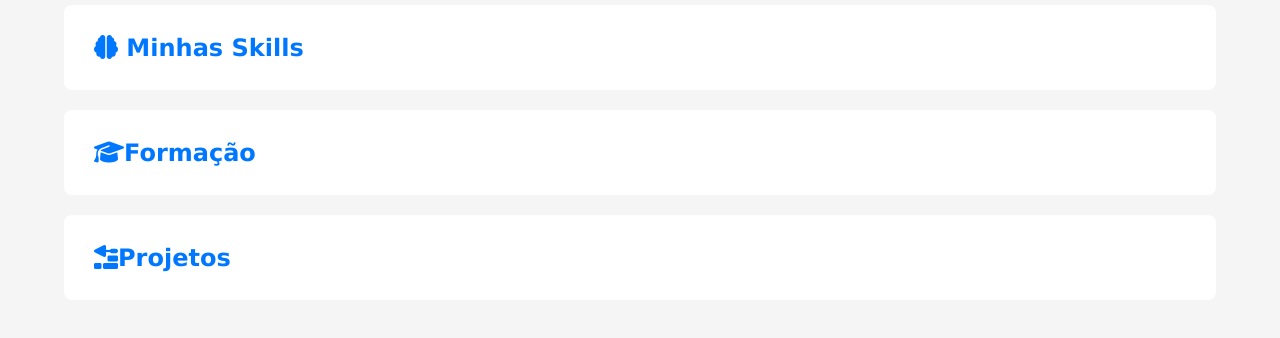
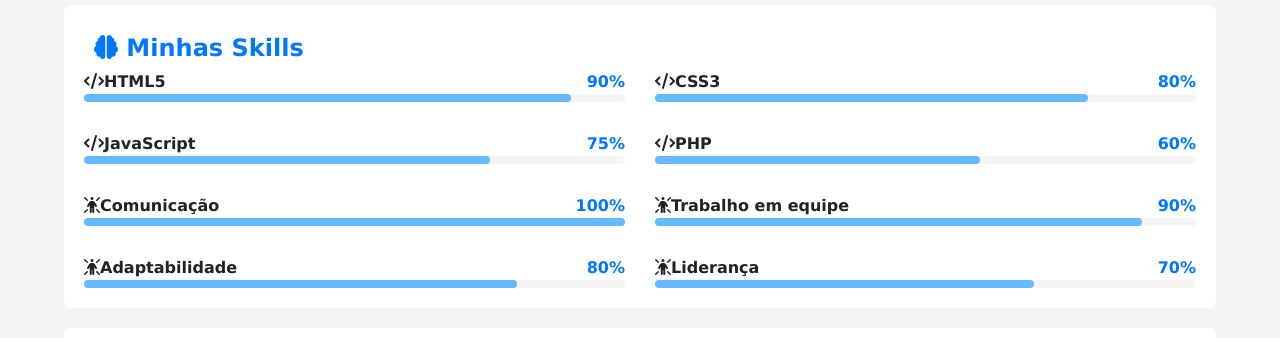
Before and after one commit to CAFE2l/portfolio_guanabara, a React (Vite) app: page / in a window 1280 px wide. Shown: the part 1216-1554 px from the top of the page. Built offline with nearby package versions, Linux system fonts and the light colour scheme.

Commit message:
skills criadas

```diff
--- a/src/App.css
+++ b/src/App.css
@@ -140,3 +140,48 @@ article h2{
   color: var(--destaque);
   margin: 10px;
 }
+
+
+.skill-container{
+  display: grid;
+  grid-template-columns:1fr;
+  gap: 30px;
+}
+
+.skill-container .info{
+  display: flex;
+  justify-content: space-between;
+  align-items: center;
+}
+
+.skill-container .nome{
+  font-weight: bold;
+  color: var(--texto);
+}
+
+.skill-container .porcent{
+  font-weight: bold;
+  color: var(--destaque);
+}
+
+.skill-container .barra{
+  width: 100%;
+  height: 8px;
+  background-color: var(--fundo-principal);
+  border-radius: 4px;
+}
+
+
+.skill-container .progresso {
+  height: 100%;
+  background-color: var(--destaque-inverso);
+  border-radius: 4px;
+}
+
+@media screen and (min-width: 768px){
+  .skill-container{
+    grid-template-columns: 1fr 1fr;
+  }
+
+
+}
--- a/src/App.tsx
+++ b/src/App.tsx
@@ -85,6 +85,149 @@ function App() {
             </article>
             <article id="skills">
                 <h2><i className="fa-solid fa-brain"></i> Minhas Skills</h2>
+                <div className="skill-container">
+
+                  <div className="item">
+                      <div className="info">
+                          <span className="nome">
+                                <i className="fa-solid fa-code"></i>HTML5
+                          </span>
+                          <span className="porcent">
+                                90%
+                          </span>
+                      </div>
+
+                      <div className="barra">
+                          <div className="progresso" style={{ width: '90%',}}>
+
+                          </div>
+                      </div>
+                  </div>
+
+
+                 <div className="item">
+                      <div className="info">
+                          <span className="nome">
+                                <i className="fa-solid fa-code"></i>CSS3
+                          </span>
+                          <span className="porcent">
+                                80%
+                          </span>
+                      </div>
+
+                      <div className="barra">
+                          <div className="progresso" style={{ width: '80%',}}>
+
+                          </div>
+                      </div>
+                  </div>
+
+                   <div className="item">
+                      <div className="info">
+                          <span className="nome">
+                                <i className="fa-solid fa-code"></i>JavaScript
+                          </span>
+                          <span className="porcent">
+                                75%
+                          </span>
+                      </div>
+
+                      <div className="barra">
+                          <div className="progresso" style={{ width: '75%',}}>
+
+                          </div>
+                      </div>
+                  </div>
+
+
+                   <div className="item">
+                      <div className="info">
+                          <span className="nome">
+                                <i className="fa-solid fa-code"></i>PHP
+                          </span>
+                          <span className="porcent">
+                                60%
+                          </span>
+                      </div>
+
+                      <div className="barra">
+                          <div className="progresso" style={{ width: '60%',}}>
+
+                          </div>
+                      </div>
+                  </div>
+
+
+
+                   <div className="item">
+                      <div className="info">
+                          <span className="nome">
+                                <i className="fa-solid fa-person-rays"></i>Comunicação
+                          </span>
+                          <span className="porcent">
+                                100%
+                          </span>
+                      </div>
+
+                      <div className="barra">
+                          <div className="progresso" style={{ width: '100%',}}>
+
+                          </div>
+                      </div>
+                  </div>
+
+                  <div className="item">
+                      <div className="info">
+                          <span className="nome">
+                                <i className="fa-solid fa-person-rays"></i>Trabalho em equipe
+                          </span>
+                          <span className="porcent">
+                                90%
+                          </span>
+                      </div>
+
+                      <div className="barra">
+                          <div className="progresso" style={{ width: '90%',}}>
+
+                          </div>
+                      </div>
+                  </div>
+
+                     <div className="item">
+                      <div className="info">
+                          <span className="nome">
+                                <i className="fa-solid fa-person-rays"></i>Adaptabilidade
+                          </span>
+                          <span className="porcent">
+                              80%
+                          </span>
+                      </div>
+
+                      <div className="barra">
+                          <div className="progresso" style={{ width: '80%',}}>
+
+                          </div>
+                      </div>
+                  </div>
+
+                  <div className="item">
+                      <div className="info">
+                          <span className="nome">
+                                <i className="fa-solid fa-person-rays"></i>Liderança
+                          </span>
+                          <span className="porcent">
+                              70%
+                          </span>
+                      </div>
+
+                      <div className="barra">
+                          <div className="progresso" style={{ width: '70%',}}>
+
+                          </div>
+                      </div>
+                  </div>
+                </div>
+
             </article>
 
             <article id="formacao">
```
